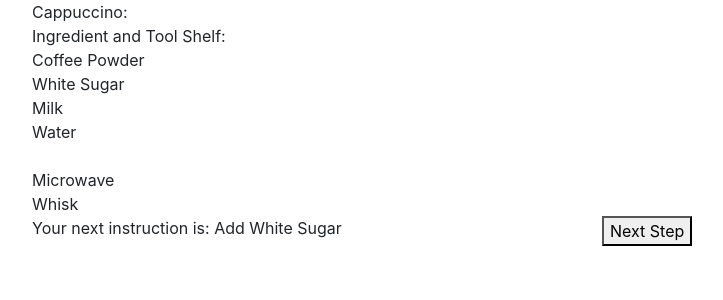
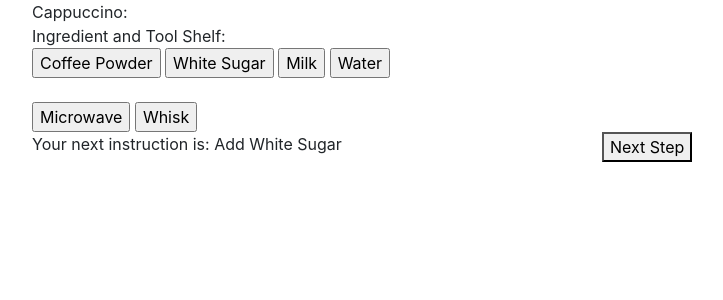
Before and after one commit to RebeccaHale/UI-Final-Project, a Flask app: page /learn/1 in a window 1280 px wide. Shown: the part 56-356 px from the top of the page, without its empty margins (53-776 px from the left). Run offline with Flask 2, Linux system fonts and the light colour scheme; some libraries are stand-ins or nearby versions.

Commit message:
made ingredients clickable

```diff
--- a/templates/learn.html
+++ b/templates/learn.html
@@ -18,25 +18,24 @@
             Ingredient and Tool Shelf:
             <div id="ingredients-shelf">
                 {% for ingred in  drink_info.ingredients %}
-                    {{ingred}}<br>
+                    <input type="button" class="ingredient_button" value="{{ingred}}"></input>
+                {% endfor %}
+            </div>
+        </div>
+    </div>
+
+    <div class="row">
+        <div class="col-12">
+            <br>
+            <div id="tools-shelf">
+                {% for tool in  drink_info.tools %}
+                    <input type="button" class="ingredient_button" value="{{tool}}"></input>
                 {% endfor %}
             </div>
         </div>
     </div>
     <div class="row">
-        <div class="col-12">
-            <br>
-            <div id="tools-shelf">
-                {% for tool in  drink_info.tools %}
-                    {{tool}}<br>
-                {% endfor %}
-            </div>
-        </div>
-    </div>
-    <div class="row">
-
        <div class="col-6" id="step_instructions">
-
        </div>
        <div class="col-6">
 		<button id="learn_next_step_button">
```
